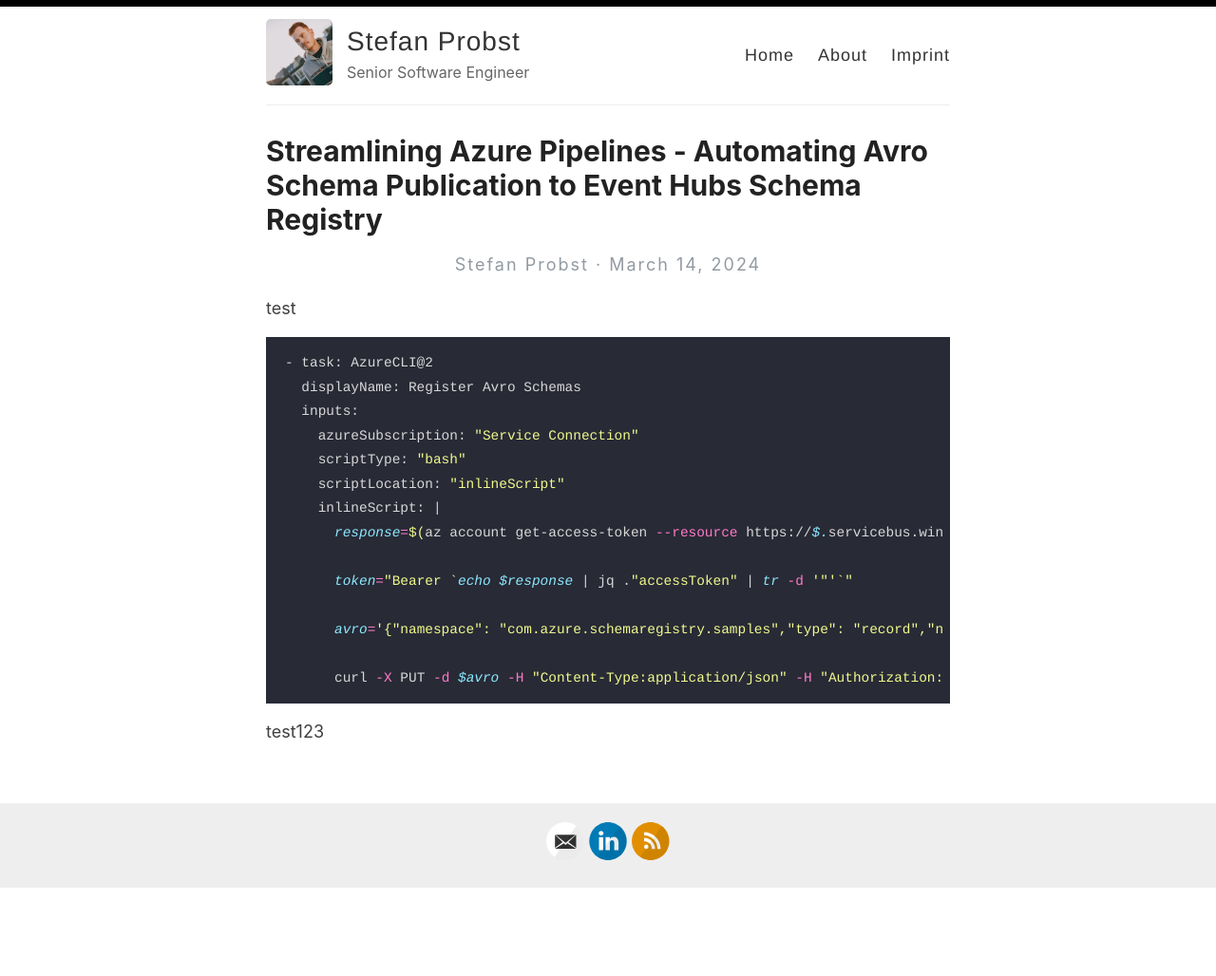
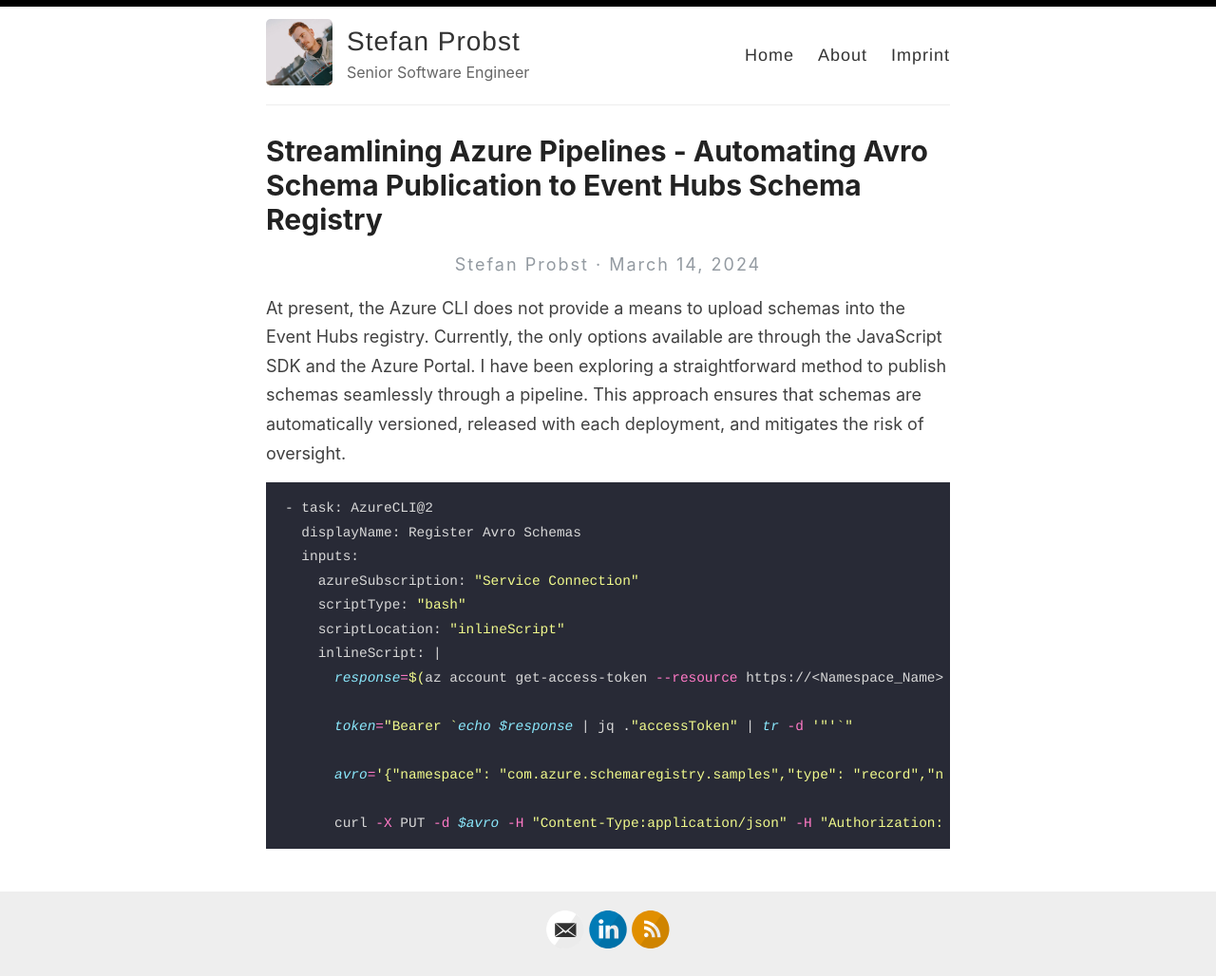
Before and after one commit to probststefan/code-blog, a Jekyll site: the page built from _posts/2024-03-14-azure-pipeline-register-avro-schema-event-hub.md, in a window 1280 px wide. Shown: the whole page at 95% size. Built offline with Jekyll 4.4.1, drawn with Linux system fonts in a browser that asks for light colours; before the commit the page ends 936 px from its top, so only the background shows below that.

Commit message:
Update 2024-03-14-azure-pipeline-register-avro-schema-event-hub.md

````diff
--- a/_posts/2024-03-14-azure-pipeline-register-avro-schema-event-hub.md
+++ b/_posts/2024-03-14-azure-pipeline-register-avro-schema-event-hub.md
@@ -2,7 +2,8 @@
 layout: post
 title: Streamlining Azure Pipelines - Automating Avro Schema Publication to Event Hubs Schema Registry
 ---
-test
+At present, the Azure CLI does not provide a means to upload schemas into the Event Hubs registry. Currently, the only options available are through the JavaScript SDK and the Azure Portal. I have been exploring a straightforward method to publish schemas seamlessly through a pipeline. This approach ensures that schemas are automatically versioned, released with each deployment, and mitigates the risk of oversight.
+
 ```bash
 - task: AzureCLI@2
   displayName: Register Avro Schemas
@@ -19,4 +20,3 @@ test
 
       curl -X PUT -d $avro -H "Content-Type:application/json" -H "Authorization:$token" -H "Serialization-Type:Avro" 'https://<Namespace_Name>.servicebus.windows.net/$schemagroups/<SchemaGroup_Name>/schemas/<Schema_Name>?api-version=2020-09-01-preview'
 ```
-test123
````
Also changed, not shown: other parts of _posts/2024-03-14-azure-pipeline-register-avro-schema-event-hub.md (+1 -1 lines).
